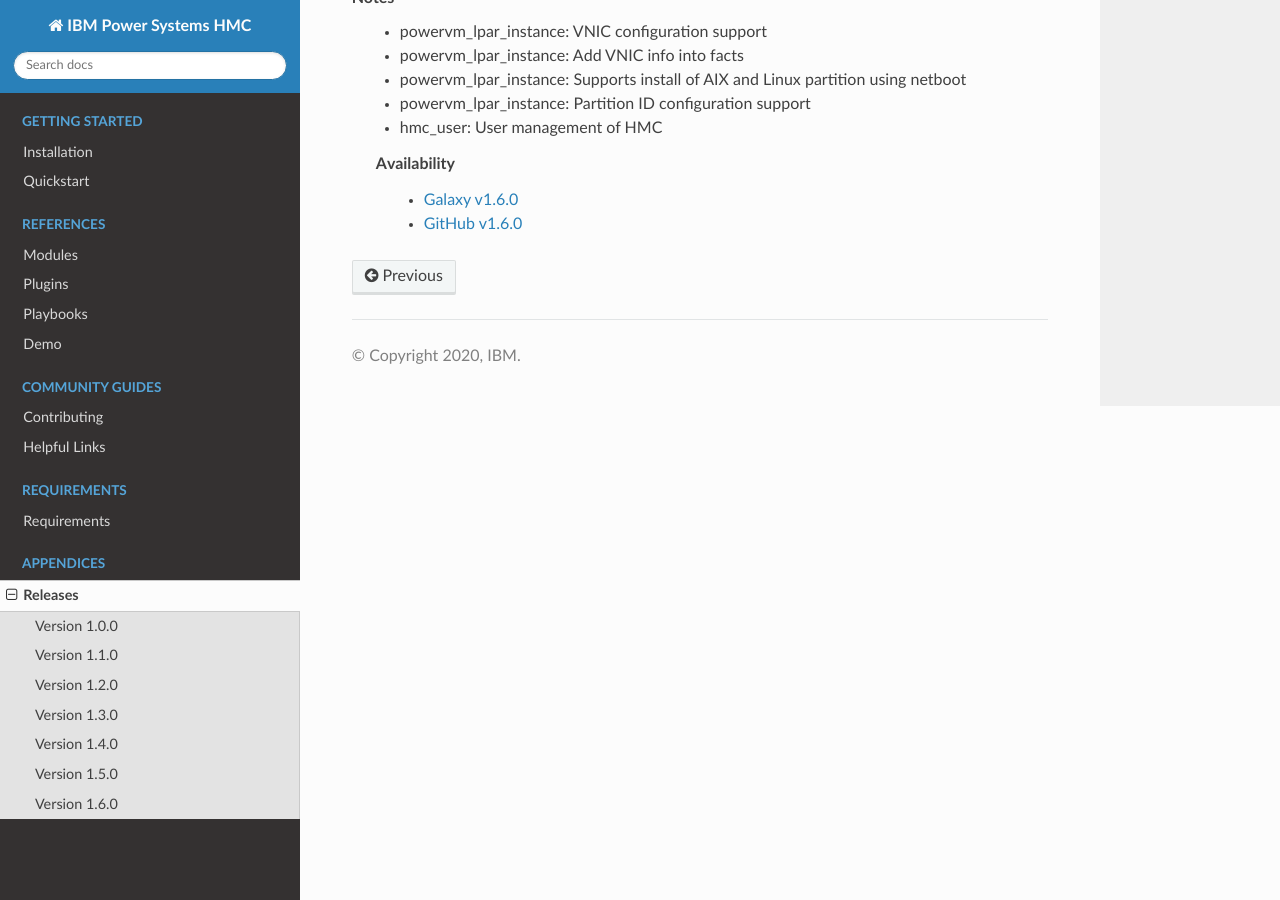
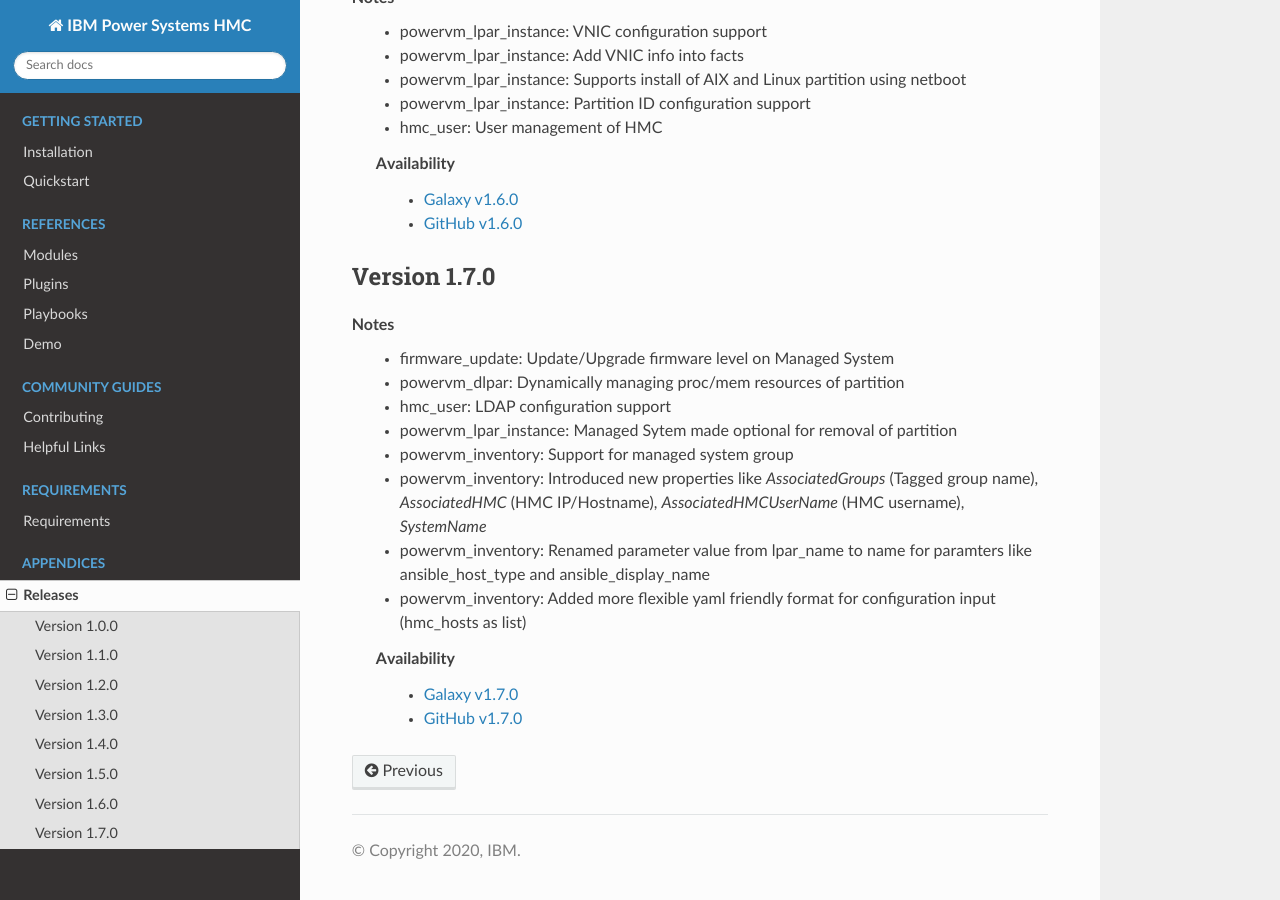
Before and after one commit to IBM/ansible-power-hmc, a Sphinx documentation site: the page built from docs/source/release_notes.rst, in a window 1280 px wide and 900 px high, scrolled down 2279 px. Built offline with Sphinx 7.4.7 and the Read the Docs theme 2.0.0, drawn with Linux system fonts in a browser that asks for light colours.

Commit message:
Update release_notes.rst

```diff
--- a/docs/source/release_notes.rst
+++ b/docs/source/release_notes.rst
@@ -145,3 +145,25 @@
 
 .. _GitHub v1.6.0:
    https://github.com/IBM/ansible-power-hmc/releases/download/v1.6.0/ibm-power_hmc-1.6.0.tar.gz
+
+Version 1.7.0
+-------------
+Notes
+  * firmware_update: Update/Upgrade firmware level on Managed System
+  * powervm_dlpar: Dynamically managing proc/mem resources of partition
+  * hmc_user: LDAP configuration support
+  * powervm_lpar_instance: Managed Sytem made optional for removal of partition
+  * powervm_inventory: Support for managed system group
+  * powervm_inventory: Introduced new properties like `AssociatedGroups` (Tagged group name), `AssociatedHMC` (HMC IP/Hostname), `AssociatedHMCUserName` (HMC username), `SystemName`
+  * powervm_inventory: Renamed parameter value from lpar_name to name for paramters like ansible_host_type and ansible_display_name
+  * powervm_inventory: Added more flexible yaml friendly format for configuration input (hmc_hosts as list)
+
+  Availability
+    * `Galaxy v1.7.0`_
+    * `GitHub v1.7.0`_
+
+.. _Galaxy v1.7.0:
+   https://galaxy.ansible.com/download/ibm-power_hmc-1.7.0.tar.gz
+
+.. _GitHub v1.7.0:
+   https://github.com/IBM/ansible-power-hmc/releases/download/v1.7.0/ibm-power_hmc-1.7.0.tar.gz
```
